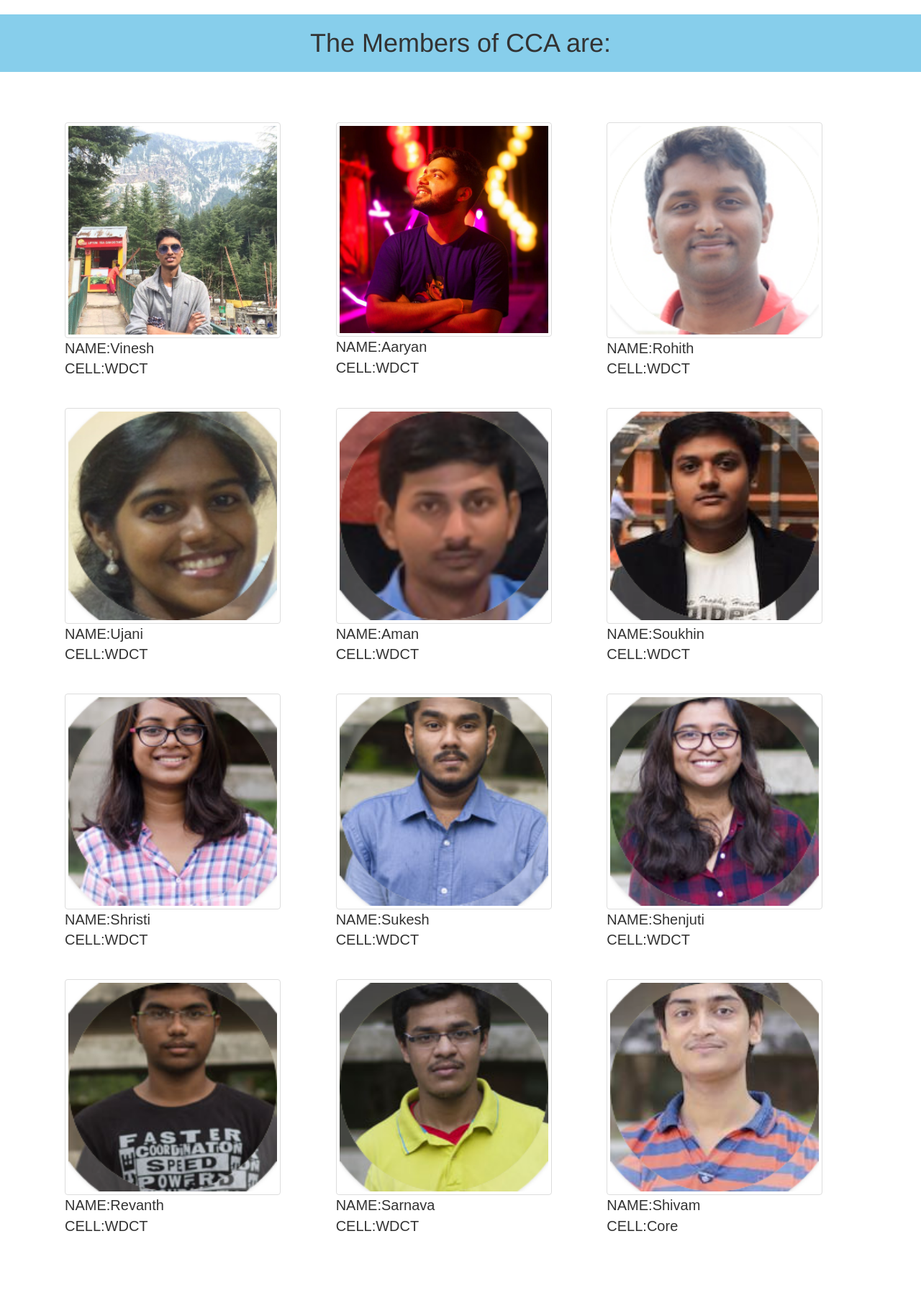
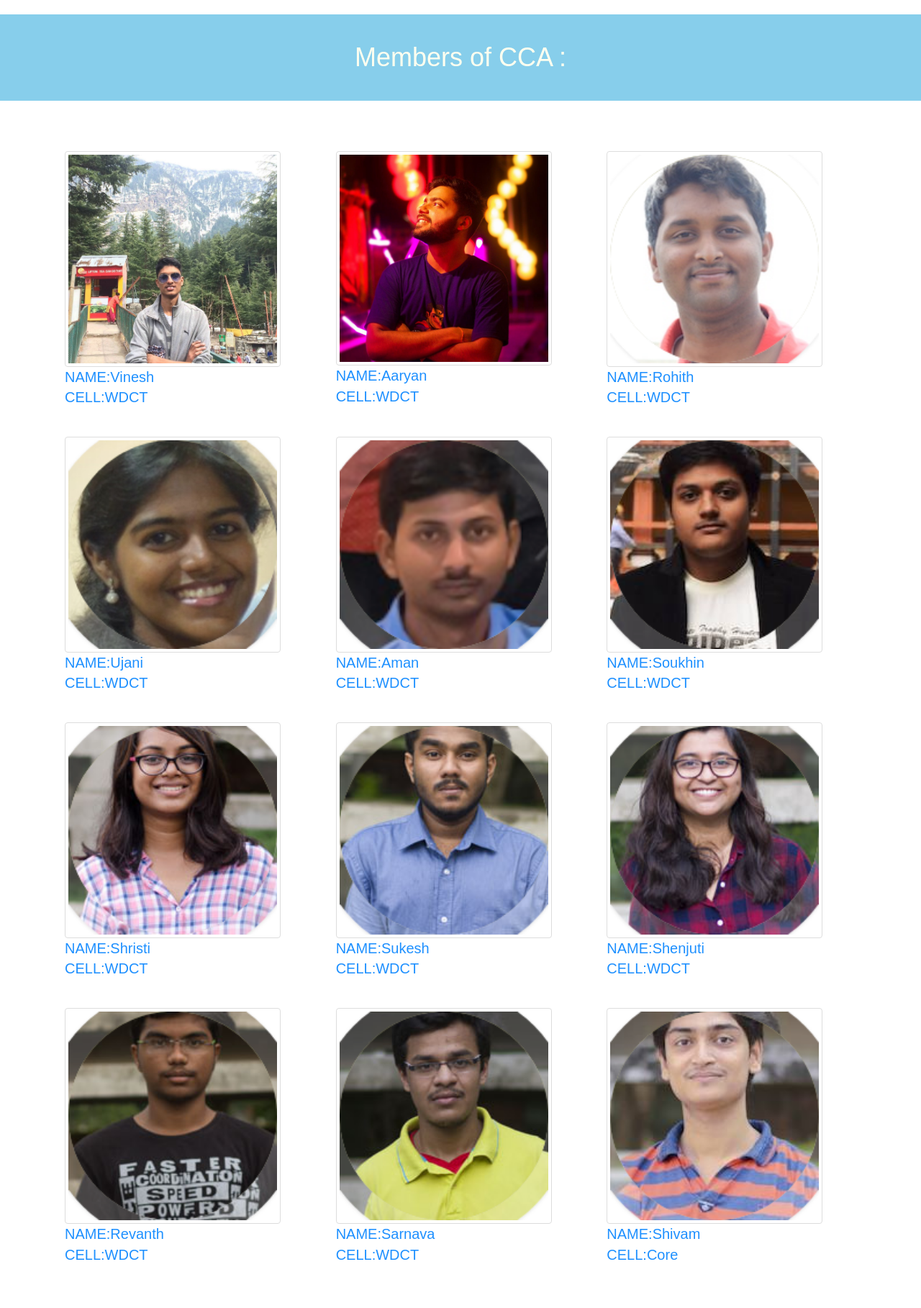
Before and after one commit to Kanishka5/members_page, a Django app: page /members/ in a window 1280 px wide. Shown: the whole page at 72% size. Before the commit the page ends 1711 px from the top, so only its background shows below. Run offline with Django 3.2, Linux system fonts and the light colour scheme; data comes from the database, SQL or seed files in the repository; some libraries are stand-ins or nearby versions.

Commit message:
requirement added

```diff
--- a/members/static/members/memberstyle.css
+++ b/members/static/members/memberstyle.css
@@ -8,6 +8,7 @@ img{
   font-size: 20px;
   font-family: fantasy;
   margin: auto;
+  color: Dodgerblue;
 }
 
 div{
@@ -17,7 +18,12 @@ div{
 h1{
   background-color: skyblue;
   padding: 20px;
-  text-align:center;
+  text-align: center;
+}
+
+#heading{
+    font-family: sans-serif;
+    color: ivory;
 }
 
 #box{
--- a/members/templates/members/memberpage.html
+++ b/members/templates/members/memberpage.html
@@ -15,7 +15,7 @@
 </head>
 
 <body>
-  <h1>The Members of CCA are: </h1>
+  <h1><div id="heading">Members of CCA : </div></h1>
   <div class="container">
   <div class="row">
     {% for member in all_member %}
```
Also changed, not shown: requirements.txt (added, +7 -0 lines), members/static/members/images/background.jpg (added), members/static/members/images/background.png (added), 1 other file.
